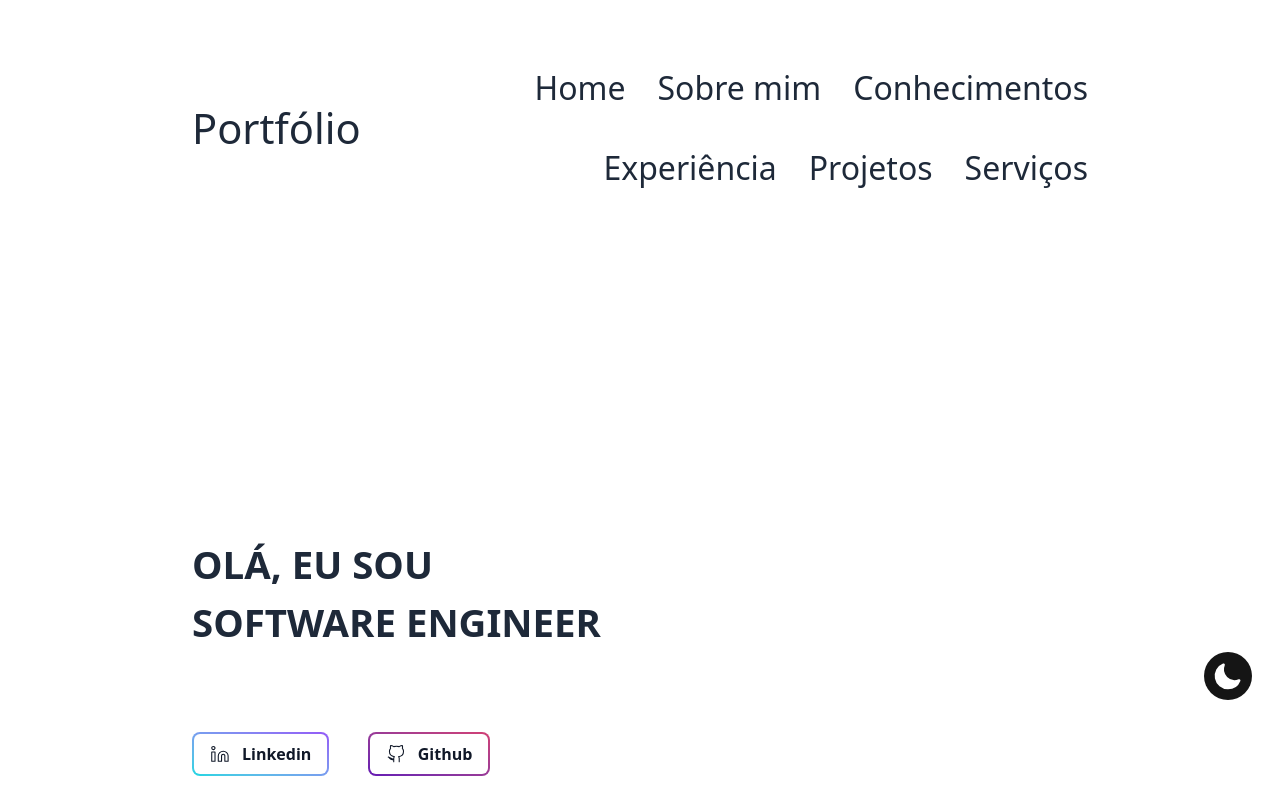
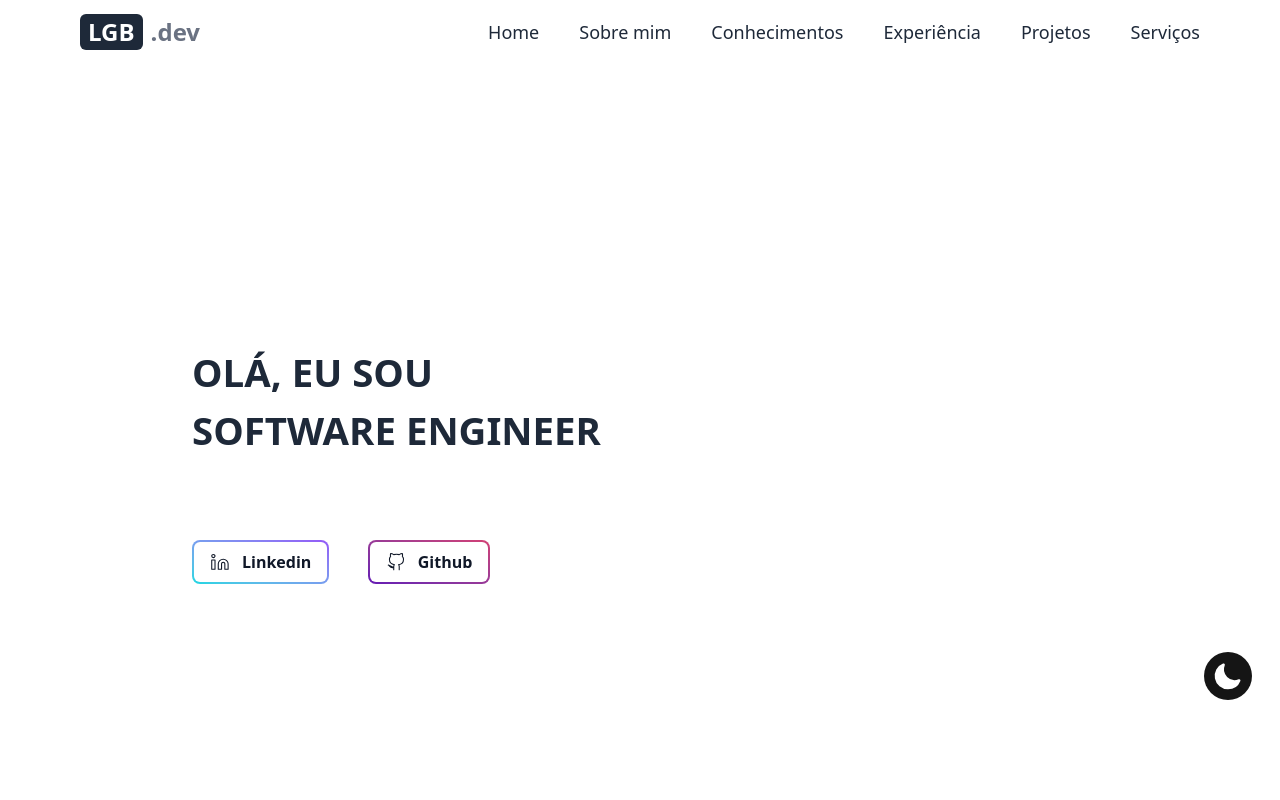
Before and after one commit to LuisBarrichello/my-portifolio, a React (Vite) app: page / in a window 1280 px wide. Shown: the top 800 px of the page. Built offline with nearby package versions, Linux system fonts and the light colour scheme.

Commit message:
refactor(header): migrate to tailwind and implement theme switching

```diff
--- a/src/components/Hero/Hero.jsx
+++ b/src/components/Hero/Hero.jsx
@@ -5,7 +5,7 @@ import './Hero.css';
 
 function Hero() {
     return (
-        <section className="wrapper-hero hidden">
+        <section id="home" className="wrapper-hero hidden">
             <div className="apresentation-buttos-contact hidden">
                 <div className="wrapper-apresentation">
                     <p className="description-apresentation">Olá, eu sou</p>
--- a/src/components/common/Buttons/BackToTopButton.css
+++ b/src/components/common/Buttons/BackToTopButton.css
@@ -6,7 +6,7 @@
 }
 
 .back-to-top-button {
-    background: var(--robins-egg-blue-600);
+    background: var(--brand-blue-600);
     border: none;
     border-radius: 50%;
     color: white;
--- a/src/components/common/Header/Header.css
+++ /dev/null
@@ -1,167 +0,0 @@
-.main-header {
-    padding: 2.6rem;
-}
-
-.main-header nav {
-    width: 100%;
-    display: flex;
-    align-items: center;
-    justify-content: space-between;
-}
-
-.logo {
-    color: var(--brand-color);
-    font-size: 1.8rem;
-    font-weight: 500;
-}
-
-.container-navbar {
-    display: flex;
-    margin-left: 2rem;
-}
-
-.container-navbar ul li {
-    text-align: center;
-    list-style: none;
-    color: var(--dark-30);
-    cursor: pointer;
-}
-
-.container-navbar ul li:hover {
-    transition: 0.5s;
-    color: var(--white);
-}
-
-.container-navbar ul li a span {
-    position: relative;
-    background: none;
-    transition-timing-function: cubic-bezier(0.25, 0.8, 0.25, 1);
-    transition-duration: 400ms;
-    transition-property: color;
-}
-
-.container-navbar ul li a span:focus:after,
-.container-navbar ul li a span:hover:after {
-    width: 100%;
-    left: 0%;
-}
-
-.container-navbar ul li a span:after {
-    content: '';
-    pointer-events: none;
-    bottom: -2px;
-    left: 50%;
-    position: absolute;
-    width: 0%;
-    height: 2px;
-    background-color: var(--brand-color);
-    transition-timing-function: cubic-bezier(0.25, 0.8, 0.25, 1);
-    transition-duration: 400ms;
-    transition-property: width, left;
-}
-
-.menu-hamburguer {
-    display: none;
-}
-
-.button-menu-hamburguer {
-    background: transparent;
-    border: none;
-    cursor: pointer;
-    display: flex;
-    flex-direction: column;
-    gap: 0.4rem;
-    padding: 0;
-}
-
-.burger-bar {
-    display: block;
-    width: 2rem;
-    height: 0.1rem;
-    background-color: var(--white);
-    transition: all 0.3s ease-in-out;
-}
-
-.button-menu-hamburguer.open .burger-bar:nth-child(1) {
-    transform: rotate(45deg) translateY(0.6rem) translateX(0.1rem);
-}
-
-.button-menu-hamburguer.open .burger-bar:nth-child(2) {
-    opacity: 0;
-}
-
-.button-menu-hamburguer.open .burger-bar:nth-child(3) {
-    transform: rotate(-45deg) translateY(-0.6rem) translateX(0.1rem);
-}
-
-@media (min-width: 0px) and (max-width: 767px) {
-    .menu-hamburguer {
-        display: flex;
-    }
-
-    .container-navbar {
-        display: none;
-        margin: 0;
-    }
-
-    .container-navbar.mobile ul {
-        margin: 0;
-        display: flex;
-        flex-direction: column;
-        align-items: center;
-        justify-content: center;
-        gap: 0.9rem;
-    }
-
-    .container-navbar.mobile {
-        z-index: 999;
-        text-align: center;
-        display: flex;
-        flex-direction: column;
-        align-items: center;
-        padding: 1.2rem;
-        width: 100%;
-        height: auto;
-        background-color: var(--dark-10);
-        position: absolute;
-        top: 6.26rem;
-        left: 0;
-    }
-}
-
-@media (min-width: 768px) and (max-width: 991px) {
-    .logo {
-        font-size: 2.4rem;
-    }
-    .main-header {
-        padding: 4rem 10rem;
-    }
-
-    .container-navbar ul {
-        display: flex;
-        flex-wrap: wrap;
-        flex-direction: row;
-        gap: 1.2rem;
-        font-size: 1.8rem;
-        justify-content: end;
-    }
-}
-
-@media (min-width: 991px) {
-    .logo {
-        font-size: 2.6rem;
-    }
-
-    .main-header {
-        padding: 4rem 12rem;
-    }
-
-    .container-navbar ul {
-        display: flex;
-        flex-wrap: wrap;
-        flex-direction: row;
-        gap: 2rem;
-        font-size: 2rem;
-        justify-content: end;
-    }
-}
--- a/src/components/common/Header/Header.jsx
+++ b/src/components/common/Header/Header.jsx
@@ -1,109 +1,93 @@
 import { Link } from 'react-scroll';
-import './Header.css';
+// import './Header.css';
 import { useState } from 'react';
+import clsx from 'clsx';
 
 function Header() {
-    const [isMenuOpen, setIsMenuOpen] = useState(true);
+    const [isMenuOpen, setIsMenuOpen] = useState(false);
 
     const toggleMenu = () => {
         setIsMenuOpen(!isMenuOpen);
     };
 
+    const navLinks = [
+        { to: 'home', label: 'Home' },
+        { to: 'about-me', label: 'Sobre mim' },
+        { to: 'skills', label: 'Conhecimentos' },
+        { to: 'experience', label: 'Experiência' },
+        { to: 'projects', label: 'Projetos' },
+        { to: 'my-services', label: 'Serviços' },
+    ];
+
+    const navLinkClasses =
+        'relative cursor-pointer font-medium text-dark dark:text-white hover:text-brand-blue-800 dark:hover:text-brand transition-colors duration-300';
+
     return (
-        <header className="main-header">
-            <nav>
+        <header className="bg-white/80 dark:bg-dark-10/80 backdrop-blur-sm sticky top-0 z-50 px-6 md:px-10 lg:px-20">
+            <nav className="w-full h-16 flex items-center justify-between">
                 <div>
-                    <span className="logo">Portfólio</span>
+                    <a
+                        href="https://www.linkedin.com/in/luisgabrielbarrichello/"
+                        target="_blank"
+                        rel="noreferrer"
+                        className="flex items-center gap-x-2 text-xl md:text-2xl font-bold">
+                        <span className="bg-gray-800 dark:bg-white text-white dark:text-gray-900 px-2 py-0.5 rounded-md">
+                            LGB
+                        </span>
+                        <span className="text-gray-500 dark:text-gray-400">
+                            .dev
+                        </span>
+                    </a>
                 </div>
-                <div className="menu-hamburguer">
+
+                <div
+                    className={clsx(
+                        'absolute md:static top-16 left-0 w-full md:w-auto',
+                        'bg-white/95 dark:bg-dark-10/95 md:bg-transparent dark:md:bg-transparent',
+                        'transition-transform duration-300 ease-in-out md:transform-none',
+                        {
+                            'translate-y-0': isMenuOpen,
+                            '-translate-y-[150%] md:translate-y-0': !isMenuOpen,
+                        },
+                    )}>
+                    <ul className="flex flex-col md:flex-row items-center justify-center gap-6 md:gap-8 lg:gap-10 w-full h-screen md:h-auto">
+                        {navLinks.map((link) => (
+                            <Link
+                                key={link.to}
+                                to={link.to}
+                                smooth={true}
+                                offset={-64}
+                                duration={500}
+                                onClick={() => setIsMenuOpen(false)}
+                                className={`${navLinkClasses} group text-lg`}>
+                                <span>{link.label}</span>
+
+                                <span className="absolute bottom-0 left-0 w-full h-0.5 bg-brand-blue-800 dark:bg-brand transform scale-x-0 group-hover:scale-x-100 transition-transform duration-300 ease-out origin-center"></span>
+                            </Link>
+                        ))}
+                    </ul>
+                </div>
+
+                <div className="md:hidden z-50">
                     <button
-                        className={`button-menu-hamburguer ${
-                            isMenuOpen ? 'open' : ''
-                        }`}
-                        onClick={toggleMenu}
-                    >
-                        <span className="burger-bar"></span>
-                        <span className="burger-bar"></span>
-                        <span className="burger-bar"></span>
+                        className="flex flex-col justify-center items-center w-8 h-8 space-y-1.5"
+                        onClick={toggleMenu}>
+                        <span
+                            className={clsx(
+                                'block w-6 h-0.5 bg-gray-800 dark:bg-gray-200 transition-transform duration-300 ease-in-out',
+                                { 'rotate-45 translate-y-2': isMenuOpen },
+                            )}></span>
+                        <span
+                            className={clsx(
+                                'block w-6 h-0.5 bg-gray-800 dark:bg-gray-200 transition-opacity duration-300 ease-in-out',
+                                { 'opacity-0': isMenuOpen },
+                            )}></span>
+                        <span
+                            className={clsx(
+                                'block w-6 h-0.5 bg-gray-800 dark:bg-gray-200 transition-transform duration-300 ease-in-out',
+                                { '-rotate-45 -translate-y-2': isMenuOpen },
+                            )}></span>
                     </button>
-                </div>
-                <div
-                    className={
-                        isMenuOpen
-                            ? 'container-navbar mobile'
-                            : 'container-navbar'
-                    }
-                >
-                    <ul>
-                        <li>
-                            <Link
-                                to="home"
-                                spy={true}
-                                smooth={true}
-                                offset={-70}
-                                duration={500}
-                            >
-                                <span>Home</span>
-                            </Link>
-                        </li>
-                        <li>
-                            <Link
-                                to="about-me"
-                                spy={true}
-                                smooth={true}
-                                offset={-70}
-                                duration={500}
-                            >
-                                <span>Sobre mim</span>
-                            </Link>
-                        </li>
-                        <li>
-                            <Link
-                                to="skills"
-                                spy={true}
-                                smooth={true}
-                                offset={-70}
-                                duration={500}
-                            >
-                                <span>Conhecimentos</span>
-                            </Link>
-                        </li>
-                        <li>
-                            <Link
-                                to="experience"
-                                spy={true}
-                                smooth={true}
-                                offset={-70}
-                                duration={500}
-                            >
-                                <span>Experiência</span>
-                            </Link>
-                        </li>
-
-                        <li>
-                            <Link
-                                to="projects"
-                                spy={true}
-                                smooth={true}
-                                offset={-70}
-                                duration={500}
-                            >
-                                <span>Projetos</span>
-                            </Link>
-                        </li>
-
-                        <li>
-                            <Link
-                                to="my-services"
-                                spy={true}
-                                smooth={true}
-                                offset={-70}
-                                duration={500}
-                            >
-                                <span>Serviços</span>
-                            </Link>
-                        </li>
-                    </ul>
                 </div>
             </nav>
         </header>
```
Also changed, not shown: src/assets/css/index.css (+12 -12 lines).
